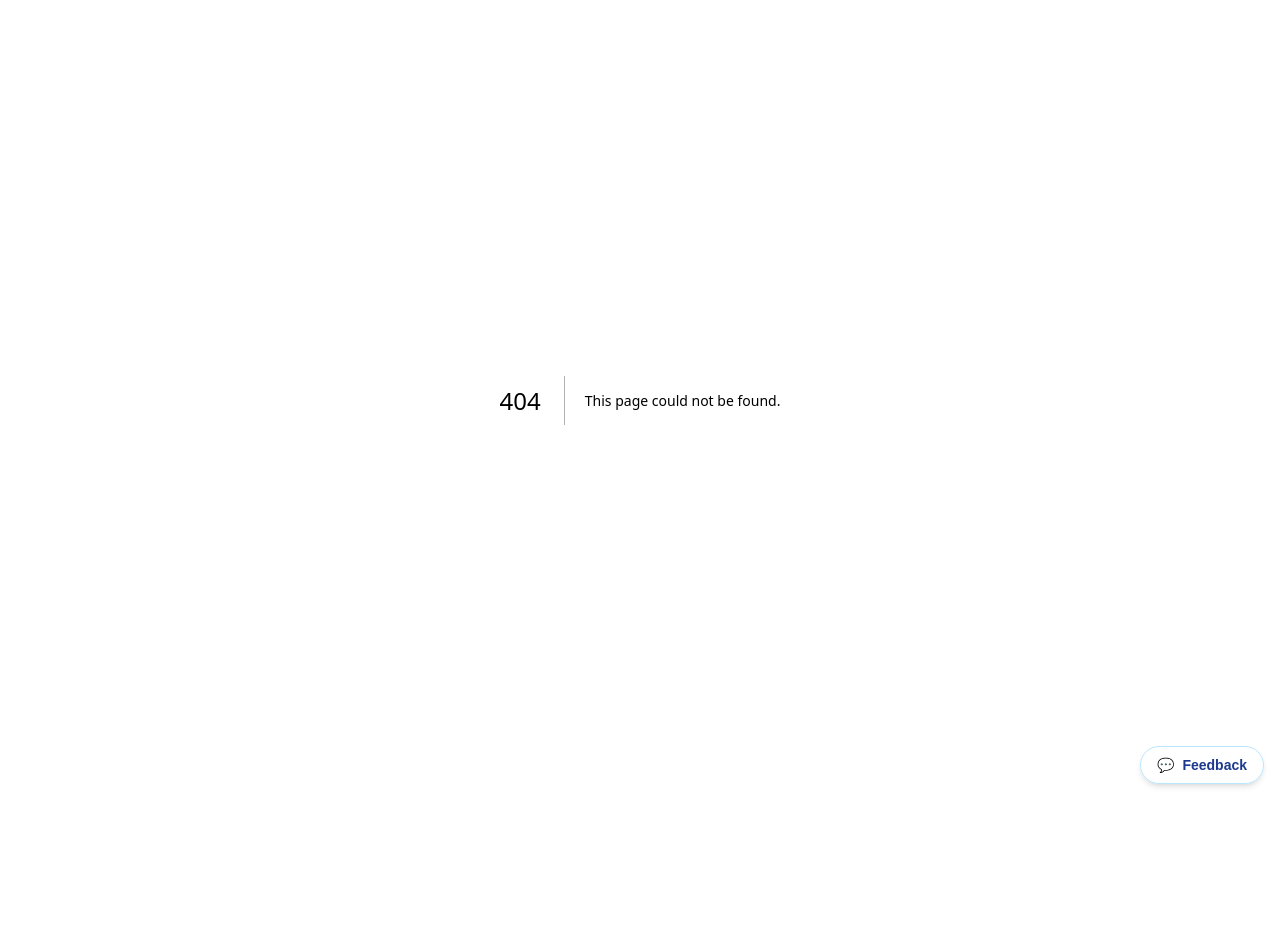
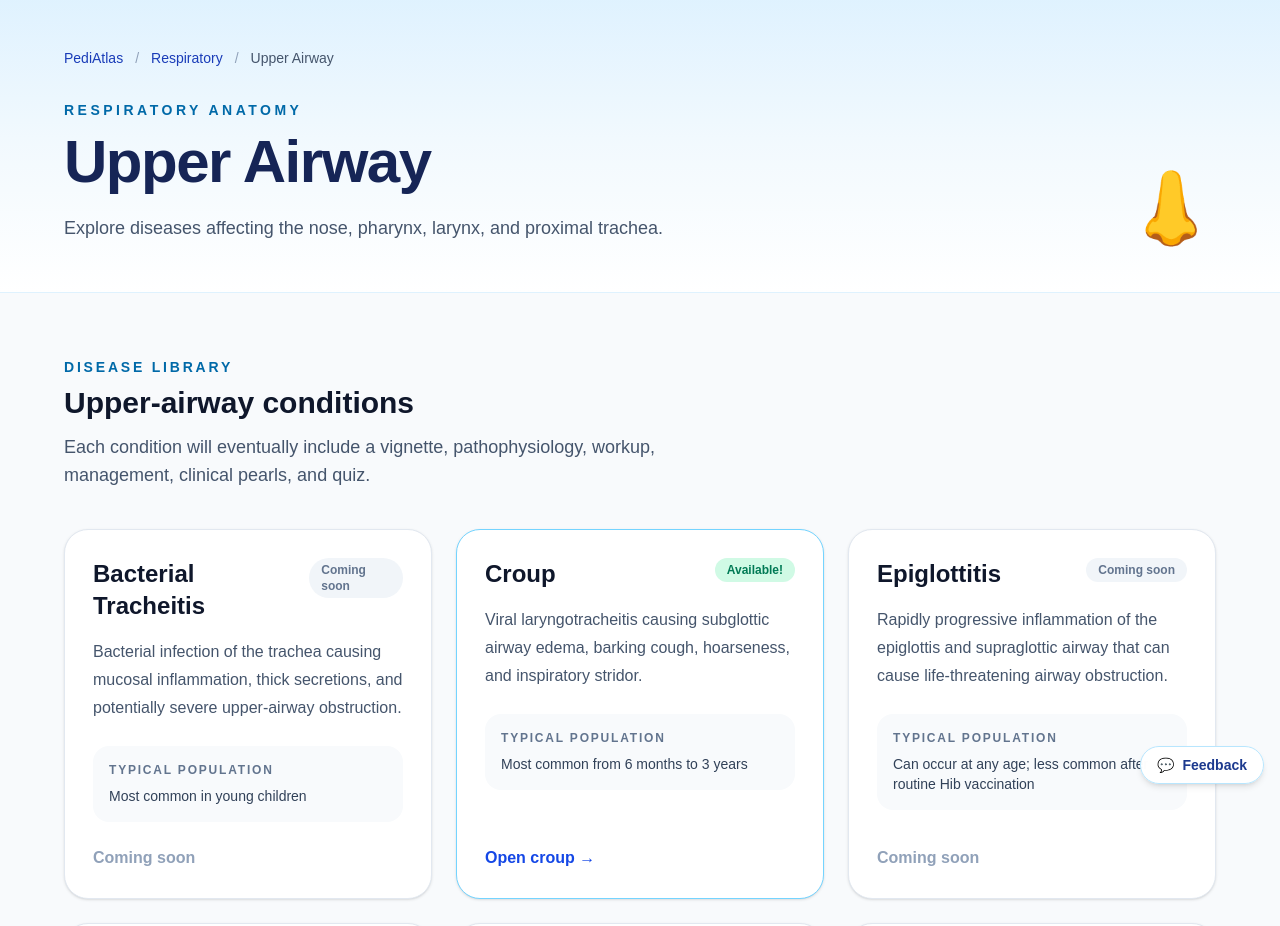
Before and after one commit to ChrisDobbinsMD/Pediatlas, a Next.js app: page /respiratory/upper-airway in a window 1280 px wide. Before the commit this address had no page. Shown: the top 926 px of the page. Before the commit the page ends 800 px from the top, so only its background shows below. Built offline with nearby package versions, Linux system fonts and the light colour scheme.

Commit message:
Starter Upper Airway page

```diff
--- a/src/app/respiratory/lower-airway/page.tsx
+++ b/src/app/respiratory/lower-airway/page.tsx
@@ -48,7 +48,7 @@ const diseases = [
 export default function LowerAirwayPage() {
   return (
     <main className="min-h-screen bg-slate-50 text-slate-900">
-      <header className="border-b border-sky-100 bg-gradient-to-b from-sky-100 to-white px-6 py-16">
+      <header className="border-b border-sky-100 bg-gradient-to-b from-sky-100 via-sky-50/70 to-white px-6 py-12">
         <div className="mx-auto max-w-6xl">
           <div className="flex flex-wrap gap-4 text-sm font-semibold">
             <Link
--- a/src/app/respiratory/page.tsx
+++ b/src/app/respiratory/page.tsx
@@ -6,6 +6,7 @@ const sections = [
     description:
       "Nose, pharynx, larynx, and proximal trachea disorders.",
     icon: "👃",
+    href: "/respiratory/upper-airway",
     topics: [
       "Viral URI",
       "Sinusitis",
@@ -22,6 +23,7 @@ const sections = [
     description:
       "Bronchi, bronchioles, alveoli, infection, inflammation, and obstruction.",
     icon: "🫁",
+    href: "/respiratory/lower-airway",
     topics: [
       "Bronchiolitis",
       "Asthma",
@@ -74,11 +76,12 @@ const sections = [
 export default function RespiratoryPage() {
   return (
     <main className="min-h-screen bg-slate-50 text-slate-900">
-      <header className="border-b border-sky-100 bg-gradient-to-b from-sky-100 to-white px-6 py-16">
+      {/* Header */}
+      <header className="border-b border-sky-100 bg-gradient-to-b from-sky-50 to-white px-6 py-12">
         <div className="mx-auto max-w-6xl">
           <Link
             href="/"
-            className="text-sm font-semibold text-blue-800 hover:text-blue-600"
+            className="text-sm font-medium text-sky-700 transition hover:text-sky-900"
           >
             ← Back to PediAtlas
           </Link>
@@ -107,6 +110,7 @@ export default function RespiratoryPage() {
         </div>
       </header>
 
+      {/* Respiratory regions */}
       <section className="px-6 py-16">
         <div className="mx-auto max-w-6xl">
           <div className="mb-10">
@@ -154,18 +158,20 @@ export default function RespiratoryPage() {
                   ))}
                 </ul>
 
-                {section.title === "Lower Airway" ? (
+                <div className="mt-6">
+                  {section.href ? (
                     <Link
-    href="/respiratory/lower-airway"
-    className="mt-6 inline-block font-semibold text-blue-800 hover:text-blue-600"
+                      href={section.href}
+                      className="inline-flex items-center gap-1 font-semibold text-blue-700 transition hover:text-blue-900"
                     >
-    Explore lower airway →
+                      Explore {section.title.toLowerCase()} →
                     </Link>
                   ) : (
-  <span className="mt-6 inline-block font-semibold text-slate-400">
+                    <span className="font-semibold text-slate-400">
                       Module coming soon
                     </span>
                   )}
+                </div>
               </article>
             ))}
           </div>
--- /dev/null
+++ b/src/app/respiratory/upper-airway/page.tsx
@@ -0,0 +1,200 @@
+import Link from "next/link";
+
+const diseases = [
+  {
+    name: "Viral URI",
+    description:
+      "Acute viral infection of the upper respiratory tract causing rhinorrhea, congestion, cough, and pharyngeal irritation.",
+    age: "All pediatric age groups, especially young children",
+    status: "Coming soon",
+  },
+  {
+    name: "Sinusitis",
+    description:
+      "Inflammation and infection of the paranasal sinuses, often occurring after a preceding viral upper respiratory infection.",
+    age: "More common after development of the paranasal sinuses",
+    status: "Coming soon",
+  },
+  {
+    name: "Croup",
+    description:
+      "Viral laryngotracheitis causing subglottic airway edema, barking cough, hoarseness, and inspiratory stridor.",
+    age: "Most common from 6 months to 3 years",
+    status: "Available!",
+  },
+  {
+    name: "Epiglottitis",
+    description:
+      "Rapidly progressive inflammation of the epiglottis and supraglottic airway that can cause life-threatening airway obstruction.",
+    age: "Can occur at any age; less common after routine Hib vaccination",
+    status: "Coming soon",
+  },
+  {
+    name: "Bacterial Tracheitis",
+    description:
+      "Bacterial infection of the trachea causing mucosal inflammation, thick secretions, and potentially severe upper-airway obstruction.",
+    age: "Most common in young children",
+    status: "Coming soon",
+  },
+  {
+    name: "Retropharyngeal Abscess",
+    description:
+      "Deep neck-space infection involving the retropharyngeal tissues, potentially causing dysphagia, neck stiffness, and airway compromise.",
+    age: "Most common in children younger than 5 years",
+    status: "Coming soon",
+  },
+  {
+    name: "Peritonsillar Abscess",
+    description:
+      "Collection of purulent material adjacent to the tonsil causing severe unilateral throat pain, muffled voice, and uvular deviation.",
+    age: "More common in adolescents and older children",
+    status: "Coming soon",
+  },
+  {
+    name: "Upper Airway Foreign Body",
+    description:
+      "Foreign material lodged within the nose, pharynx, larynx, or proximal trachea causing focal symptoms or acute airway obstruction.",
+    age: "Most common in toddlers and young children",
+    status: "Coming soon",
+  },
+];
+
+export default function UpperAirwayPage() {
+  return (
+    <main className="min-h-screen bg-slate-50 text-slate-900">
+      <header className="border-b border-sky-100 bg-gradient-to-b from-sky-100 via-sky-50/70 to-white px-6 py-12">
+        <div className="mx-auto max-w-6xl">
+          <div className="flex flex-wrap items-center gap-3 text-sm font-medium">
+            <Link
+              href="/"
+              className="text-blue-800 hover:text-blue-600"
+            >
+              PediAtlas
+            </Link>
+
+            <span className="text-slate-400">/</span>
+
+            <Link
+              href="/respiratory"
+              className="text-blue-800 hover:text-blue-600"
+            >
+              Respiratory
+            </Link>
+
+            <span className="text-slate-400">/</span>
+
+            <span className="text-slate-600">Upper Airway</span>
+          </div>
+
+          <div className="mt-8 flex flex-col gap-6 md:flex-row md:items-end md:justify-between">
+            <div>
+              <p className="text-sm font-semibold uppercase tracking-[0.25em] text-sky-700">
+                Respiratory Anatomy
+              </p>
+
+              <h1 className="mt-3 text-5xl font-bold tracking-tight text-blue-950 md:text-6xl">
+                Upper Airway
+              </h1>
+
+              <p className="mt-5 max-w-3xl text-lg leading-8 text-slate-600">
+                Explore diseases affecting the nose, pharynx, larynx,
+                and proximal trachea.
+              </p>
+            </div>
+
+            <div className="text-7xl" aria-hidden="true">
+              👃
+            </div>
+          </div>
+        </div>
+      </header>
+
+      <section className="px-6 py-16">
+        <div className="mx-auto max-w-6xl">
+          <div className="mb-10">
+            <p className="text-sm font-semibold uppercase tracking-[0.2em] text-sky-700">
+              Disease Library
+            </p>
+
+            <h2 className="mt-2 text-3xl font-bold">
+              Upper-airway conditions
+            </h2>
+
+            <p className="mt-3 max-w-2xl text-lg text-slate-600">
+              Each condition will eventually include a vignette,
+              pathophysiology, workup, management, clinical pearls, and quiz.
+            </p>
+          </div>
+
+          <div className="grid gap-6 md:grid-cols-2 lg:grid-cols-3">
+            {[...diseases]
+              .sort((a, b) => a.name.localeCompare(b.name))
+              .map((disease) => {
+                const isAvailable = disease.status === "Available!";
+
+                return (
+                  <article
+                    key={disease.name}
+                    className={`flex h-full flex-col rounded-3xl border bg-white p-7 shadow-sm transition ${
+                      isAvailable
+                        ? "border-sky-300 hover:-translate-y-1 hover:shadow-lg"
+                        : "border-slate-200"
+                    }`}
+                  >
+                    <div className="flex items-start justify-between gap-4">
+                      <h3 className="text-2xl font-bold">
+                        {disease.name}
+                      </h3>
+
+                      <span
+                        className={`rounded-full px-3 py-1 text-xs font-semibold ${
+                          isAvailable
+                            ? "bg-emerald-100 text-emerald-700"
+                            : "bg-slate-100 text-slate-500"
+                        }`}
+                      >
+                        {disease.status}
+                      </span>
+                    </div>
+
+                    <p className="mt-4 leading-7 text-slate-600">
+                      {disease.description}
+                    </p>
+
+                    <div className="mt-6 rounded-2xl bg-slate-50 p-4">
+                      <p className="text-xs font-semibold uppercase tracking-[0.15em] text-slate-500">
+                        Typical population
+                      </p>
+
+                      <p className="mt-2 text-sm font-medium text-slate-700">
+                        {disease.age}
+                      </p>
+                    </div>
+
+                    <div className="mt-auto pt-6">
+                      {disease.name === "Croup" ? (
+                        <Link
+                          href="/respiratory/upper-airway/croup"
+                          className="font-semibold text-blue-700 hover:text-blue-900"
+                        >
+                          Open croup →
+                        </Link>
+                      ) : (
+                        <span className="font-semibold text-slate-400">
+                          Coming soon
+                        </span>
+                      )}
+                    </div>
+                  </article>
+                );
+              })}
+          </div>
+        </div>
+      </section>
+
+      <footer className="border-t border-slate-200 px-6 py-8 text-center text-sm text-slate-500">
+        PediAtlas · Respiratory · Upper Airway
+      </footer>
+    </main>
+  );
+}
```
Also changed, not shown: src/app/respiratory/upper-airway/croup/page.tsx (added). Lines whose indentation alone changed are shown as unchanged.
